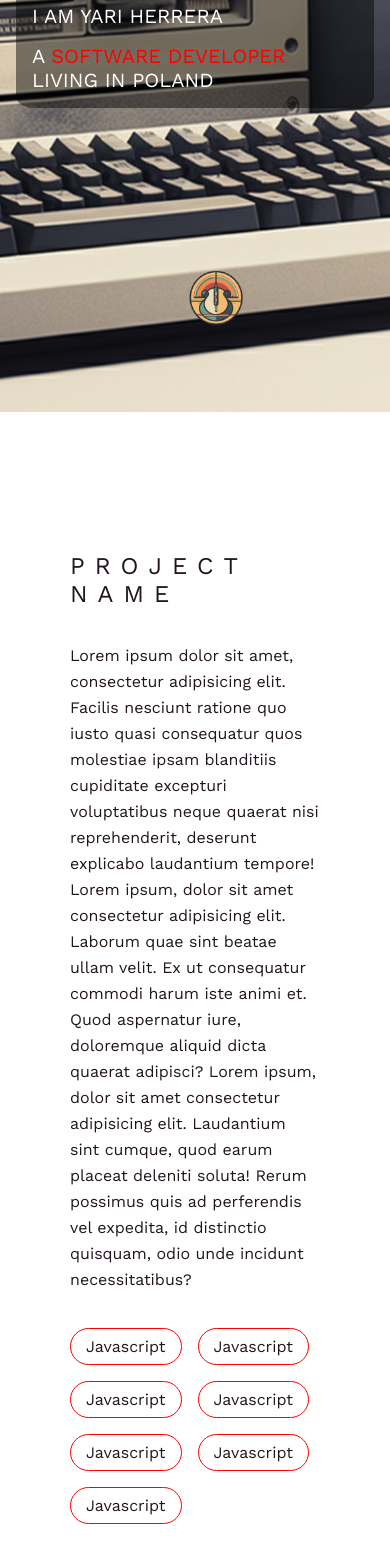
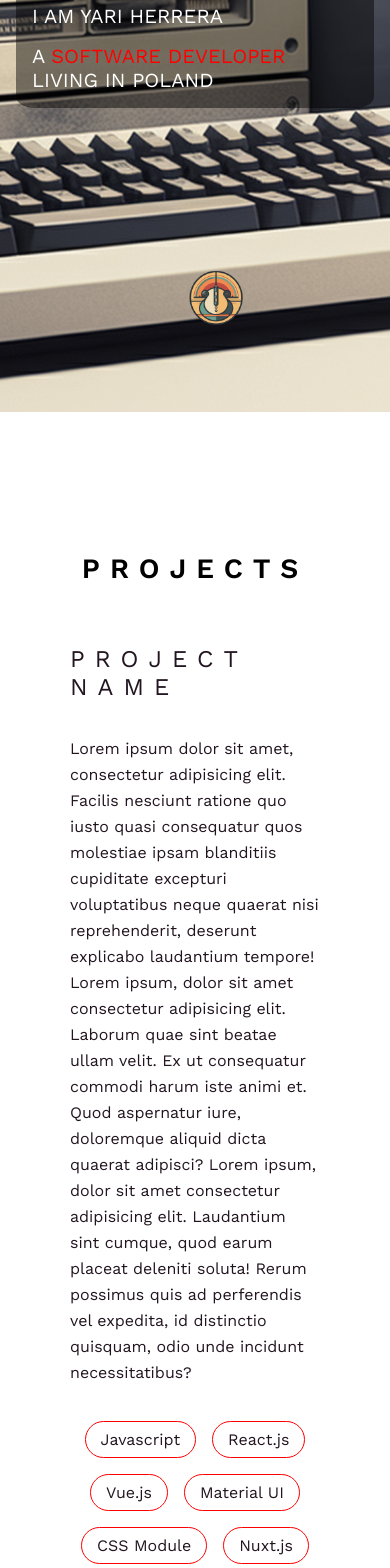
Before and after one commit to Yariandres/nuxt-personal-blog, a Nuxt app: page / in a window 390 px wide. Shown: the part 432-2000 px from the top of the page. Built offline with nearby package versions, Linux system fonts and the light colour scheme.

Commit message:
creats section heading component & form section

```diff
--- /dev/null
+++ b/components/SectionTitle.vue
@@ -0,0 +1,21 @@
+<script lang="ts" setup>
+defineProps<{
+  title: string;
+}>();
+</script>
+
+<template>
+  <h2 class="title">{{ title }}</h2>
+</template>
+
+<style lang="scss" scoped>
+.title {
+  letter-spacing: 10px;
+  font-weight: 100;
+  font-weight: 800;
+  font-size: 28px;
+  text-align: center;
+  text-transform: uppercase;
+  padding-block-start: 140px;
+}
+</style>
--- /dev/null
+++ b/components/pages/home/Form.vue
@@ -0,0 +1,17 @@
+<script setup lang="ts"></script>
+
+<template>
+  <section class="section">
+    <form>
+      <h2>form will go here</h2>
+    </form>
+  </section>
+</template>
+
+<style lang="scss" scoped>
+.light {
+  .section {
+    color: #221520;
+  }
+}
+</style>
--- a/components/pages/home/Prejects.vue
+++ b/components/pages/home/Prejects.vue
@@ -28,7 +28,7 @@ const isRowReverse = computed(() => {
       </p>
       <ul class="group">
         <li v-for="(tech, index) in project.tech" class="item" :key="index">
-          Javascript
+          {{ tech }}
         </li>
       </ul>
     </div>
@@ -53,6 +53,7 @@ const isRowReverse = computed(() => {
     flex-direction: column;
     align-items: center;
     gap: 70px;
+    padding-block-start: 60px;
   }
 
   .left {
@@ -80,6 +81,10 @@ const isRowReverse = computed(() => {
       flex-wrap: wrap;
       gap: 16px;
 
+      @media (max-width: 1130px) {
+        justify-content: center;
+      }
+
       .item {
         list-style: none;
         border: 1px solid unset;
@@ -102,25 +107,25 @@ const isRowReverse = computed(() => {
 }
 // https://coolors.co/gradient-maker/c471f2-f76cc6
 .dark {
-  .section {
+  body {
     background: hsla(310, 23%, 10%, 1);
 
     background: linear-gradient(
-      90deg,
+      160deg,
       hsla(310, 23%, 10%, 1) 0%,
       hsla(306, 20%, 10%, 1) 0%,
       hsla(9, 38%, 20%, 1) 100%
     );
 
     background: -moz-linear-gradient(
-      90deg,
+      160deg,
       hsla(310, 23%, 10%, 1) 0%,
       hsla(306, 20%, 10%, 1) 0%,
       hsla(9, 38%, 20%, 1) 100%
     );
 
     background: -webkit-linear-gradient(
-      90deg,
+      180deg,
       hsla(310, 23%, 10%, 1) 0%,
       hsla(306, 20%, 10%, 1) 0%,
       hsla(9, 38%, 20%, 1) 100%
--- a/pages/index.vue
+++ b/pages/index.vue
@@ -14,11 +14,14 @@ const data = ref<Projects[]>(projects.data);
 <template>
   <main>
     <pages-home-hero />
+    <section-title :title="'Projects'" />
     <pages-home-prejects
       v-for="(project, index) in data"
       :key="project.id"
       :project="project"
       :index="index"
     />
+    <section-title :title="'Contact'" />
+    <pages-home-form />
   </main>
 </template>
```
